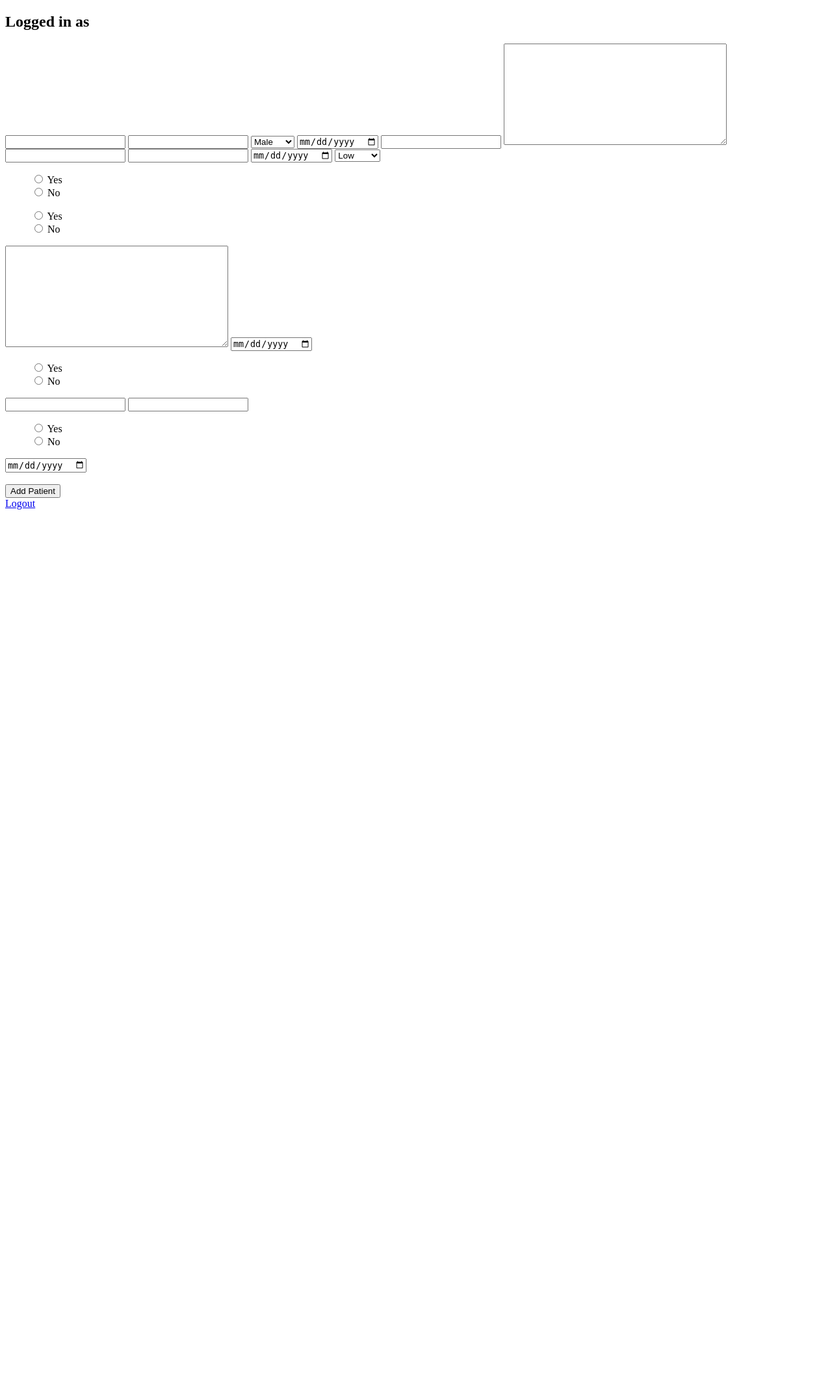
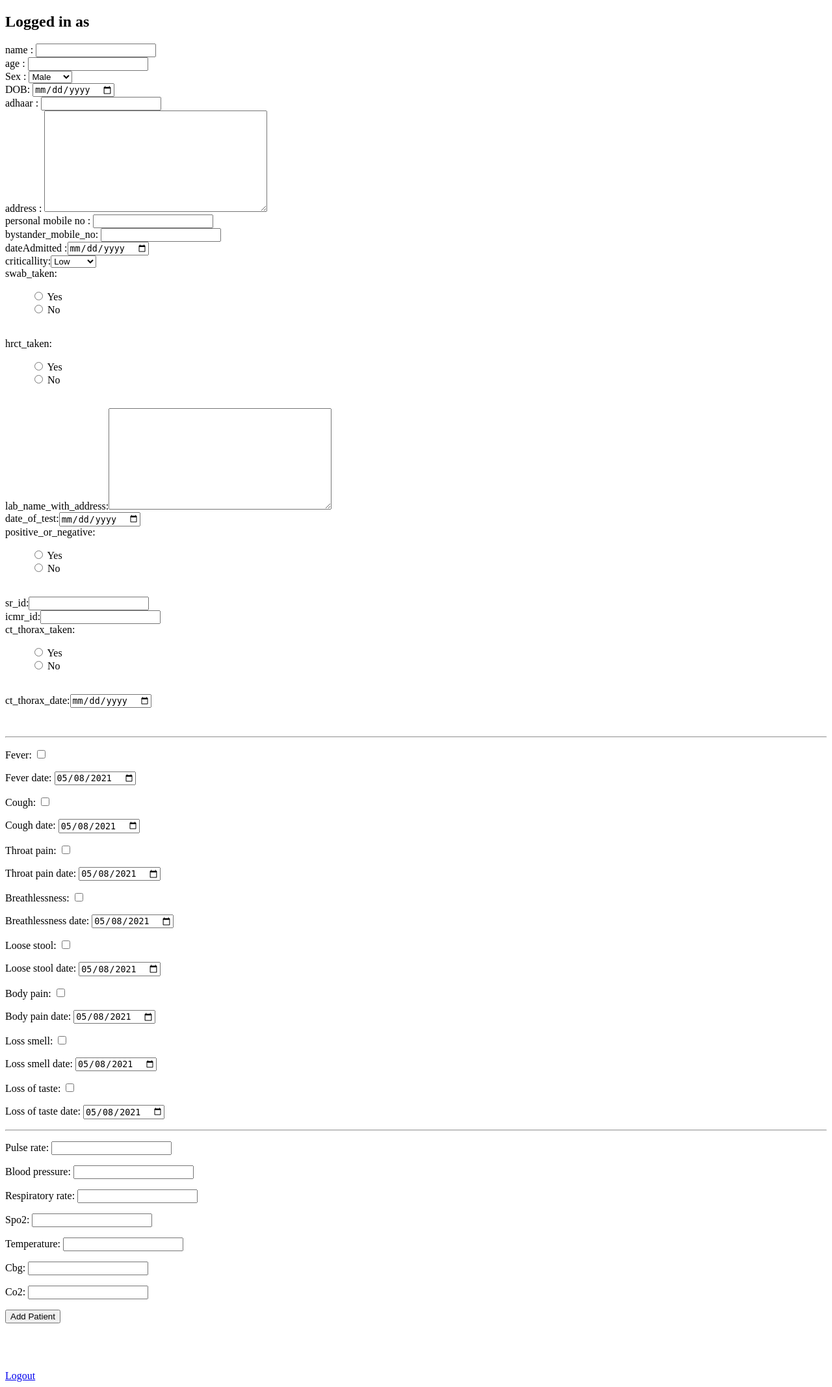
Before and after one commit to sanathsasi01/EcCovid, a Django app: page /Doctor-page/docx/ in a window 1280 px wide. Shown: the whole page at 65% size. Before the commit the page ends 784 px from the top, so only its background shows below. Run offline with Django 3.2, Linux system fonts and the light colour scheme; data that the repository does not hold is empty; some libraries are stand-ins or nearby versions.

Commit message:
patientreg2
patient registration add new features

```diff
--- a/DoctorModule/views.py
+++ b/DoctorModule/views.py
@@ -15,14 +15,17 @@ User = get_user_model()
 def doctorPage(request):
     doc_id = request.user.id
     patients = PatientDetails.objects.filter(doctor=doc_id)
-    AddPatientForm  = AddPatient(
-        initial={ 'doctor' : doc_id }
-    )
-    # RTPCRForm = RTPCR_Detail()
+
+    # forms
+    AddPatientForm  = AddPatient(initial={ 'doctor' : doc_id })
+    PatientSymptomsForm = SymptomsForm()
+    PatientSignsForm = SignsForm()
+
     context = {
         'patients' : patients,
         'AddPatientForm' : AddPatientForm,
-        # 'RTPCRForm' : RTPCRForm
+        'PatientSymptomsForm' : PatientSymptomsForm,
+        'PatientSignsForm' : PatientSignsForm
     }
     return render(request, 'doctor/doctor.html', context)
 
--- a/PatientModule/forms.py
+++ b/PatientModule/forms.py
@@ -9,16 +9,6 @@ class DateInput(forms.DateInput):
 
 
 class AddPatient(forms.ModelForm):
-    sex_choice = (
-            ('male',"Male"),
-            ('female',"Female"),
-            ('other',"Other")
-    )
-    criticality_choice = (
-            ('low',"Low"),
-            ('medium',"Medium"),
-            ('high',"High")
-        )
     choices = (
         ('Yes','Yes'),
         ('No','No'),
@@ -43,18 +33,100 @@ class AddPatient(forms.ModelForm):
         choices=choices,
         widget=forms.RadioSelect
     )
+    sex_choice = (
+            ('male',"Male"),
+            ('female',"Female"),
+            ('other',"Other")
+        )
+    criticality_choice = (
+            ('low',"Low"),
+            ('medium',"Medium"),
+            ('high',"High")
+        )
     sex = forms.ChoiceField(choices=sex_choice)
     criticallity = forms.ChoiceField(choices=criticality_choice)
+    swab_taken = forms.TypedChoiceField(
+        choices=choices,
+        widget=forms.RadioSelect
+    )
+    hrct_taken = forms.TypedChoiceField(
+        choices=choices,
+        widget=forms.RadioSelect
+    )
+    ct_thorax_taken = forms.TypedChoiceField(
+        choices=choices,
+        widget=forms.RadioSelect
+    )
+    positive_or_negative = forms.TypedChoiceField(
+        choices=choices,
+        widget=forms.RadioSelect
+    )
     class Meta:
         model = PatientDetails
         fields = '__all__'
-        # exclude = ['doctor']
         widgets = {
             'dob': DateInput(),
             'dateAdmitted' : DateInput(),
             'ct_thorax_date': DateInput(),
             'date_of_test' : DateInput()
         }
+
+# case Sheet form
+class SymptomsForm(forms.ModelForm):
+    class Meta:
+        model = Symptoms
+        exclude = ('patient',)
+        widgets = {
+            'fever_date': DateInput(),
+            'cough_date' : DateInput(),
+            'throat_pain_date': DateInput(),
+            'breathlessness_date' : DateInput(),
+            'loose_stool_date' : DateInput(),
+            'body_pain_date' : DateInput(),
+            'loss_smell_date' : DateInput(),
+            'loss_of_taste_date' : DateInput(),
+        }
+
+class SignsForm(forms.ModelForm):
+    class Meta:
+        model = Signs
+        exclude = ('patient',)
+
+
+
+
+
+
+
+
+
+
+
+
+
+
+
+
+
+
+
+
+
+
+
+
+
+
+
+
+
+
+
+
+
+
+
+
 
 # class RTPCR_Detail(forms.ModelForm):
 #     choices = (
@@ -83,7 +155,7 @@ class AddPatient(forms.ModelForm):
 #     )
 #     class Meta:
 #         model = RT_PCR_Details
-#         exclude = ['patient']
+#         fields = '__all__'
 #         widgets = {
 #             'ct_thorax_date': DateInput(),
 #             'date_of_test' : DateInput()
--- a/PatientModule/models.py
+++ b/PatientModule/models.py
@@ -1,10 +1,10 @@
 from django.db import models
 from django.contrib.auth import get_user_model
-
+import datetime
 # from phonenumber_field.modelfields import PhoneNumberField
-# Create your models here.
 
 User = get_user_model()
+
 class PatientDetails(models.Model):
     doctor = models.ForeignKey(User, on_delete=models.CASCADE)
     name = models.CharField(max_length=30, null=True)
@@ -18,11 +18,6 @@ class PatientDetails(models.Model):
     dateAdmitted = models.DateTimeField(null=True)
     criticallity = models.CharField(max_length=10, null=True)
 
-#     def __str__(self):
-#         return self.name
-
-# class RT_PCR_Details(models.Model):
-    # patient = models.ForeignKey(PatientDetails, on_delete=models.CASCADE)
     swab_taken = models.CharField(max_length=3, null=True)
     hrct_taken = models.CharField(max_length=3, null=True)
     lab_name_with_address = models.TextField(null=True)
@@ -32,3 +27,43 @@ class PatientDetails(models.Model):
     icmr_id = models.CharField(max_length=50, null=True)
     ct_thorax_taken = models.CharField(max_length=3, null=True)
     ct_thorax_date = models.DateField(null=True)
+
+
+class Symptoms(models.Model):
+    patient = models.ForeignKey(PatientDetails, on_delete=models.CASCADE, null=True)
+    fever = models.BooleanField(default=False)
+    fever_date = models.DateField(default=datetime.date.today)
+
+    cough = models.BooleanField(default=False)
+    cough_date = models.DateField(default=datetime.date.today)
+
+    throat_pain = models.BooleanField(default=False)
+    throat_pain_date = models.DateField(default=datetime.date.today)
+
+    breathlessness = models.BooleanField(default=False)
+    breathlessness_date = models.DateField(default=datetime.date.today)
+
+    loose_stool = models.BooleanField(default=False)
+    loose_stool_date = models.DateField(default=datetime.date.today)
+
+    body_pain = models.BooleanField(default=False)
+    body_pain_date = models.DateField(default=datetime.date.today)
+
+    loss_smell = models.BooleanField(default=False)
+    loss_smell_date = models.DateField(default=datetime.date.today)
+
+    loss_of_taste = models.BooleanField(default=False)
+    loss_of_taste_date = models.DateField(default=datetime.date.today)
+
+
+
+class Signs(models.Model):
+    patient = models.ForeignKey(PatientDetails, on_delete=models.CASCADE)
+
+    pulse_rate = models.CharField(max_length=20, null=True)
+    blood_pressure = models.CharField(max_length=20, null=True)
+    respiratory_rate = models.CharField(max_length=20, null=True)
+    spo2 = models.CharField(max_length=20, null=True)
+    temperature = models.CharField(max_length=20, null=True)
+    cbg = models.CharField(max_length=20, null=True)
+    co2 = models.CharField(max_length=20, null=True)
--- a/PatientModule/urls.py
+++ b/PatientModule/urls.py
@@ -3,4 +3,5 @@ from . import views
 
 urlpatterns = [
     path('', views.AddPatients, name='AddPatient' )
+    # path('case-sheet/', views.CaseSheet, name='CaseSheet')
 ]
--- a/templates/doctor/doctor.html
+++ b/templates/doctor/doctor.html
@@ -15,27 +15,37 @@
         <form action="{% url 'AddPatient' %}" method="POST">
             {% csrf_token %}
                 {{AddPatientForm.doctor.as_hidden}}
-                {{AddPatientForm.name}}
-                {{AddPatientForm.age}}
-                {{AddPatientForm.sex}}
-                {{AddPatientForm.dob}}
-                {{AddPatientForm.adhaar}}
-                {{AddPatientForm.address}}
-                {{AddPatientForm.personal_mobile_no}}
-                {{AddPatientForm.bystander_mobile_no}}
-                {{AddPatientForm.dateAdmitted}}
-                {{AddPatientForm.criticallity}}
-                {{AddPatientForm.swab_taken}}
-                {{AddPatientForm.hrct_taken}}
-                {{AddPatientForm.lab_name_with_address}}
-                {{AddPatientForm.date_of_test}}
-                {{AddPatientForm.positive_or_negative}}
-                {{AddPatientForm.sr_id}}
-                {{AddPatientForm.icmr_id}}
-                {{AddPatientForm.ct_thorax_taken}}
-                {{AddPatientForm.ct_thorax_date}} <br><br>
+                name : {{AddPatientForm.name}} <br>
+                age : {{AddPatientForm.age}}<br>
+                Sex : {{AddPatientForm.sex}}<br>
+               DOB:  {{AddPatientForm.dob}}<br>
+                adhaar : {{AddPatientForm.adhaar}}<br>
+                address : {{AddPatientForm.address}}<br>
+                personal mobile no : {{AddPatientForm.personal_mobile_no}}<br>
+                bystander_mobile_no: {{AddPatientForm.bystander_mobile_no}}<br>
+                dateAdmitted :{{AddPatientForm.dateAdmitted}}<br>
+                criticallity:{{AddPatientForm.criticallity}}<br>
+                swab_taken:{{AddPatientForm.swab_taken}}<br>
+                hrct_taken:{{AddPatientForm.hrct_taken}}<br>
+                lab_name_with_address:{{AddPatientForm.lab_name_with_address}}<br>
+                date_of_test:{{AddPatientForm.date_of_test}}<br>
+                positive_or_negative:{{AddPatientForm.positive_or_negative}}<br>
+                sr_id:{{AddPatientForm.sr_id}}<br>
+                icmr_id:{{AddPatientForm.icmr_id}}<br>
+                ct_thorax_taken:{{AddPatientForm.ct_thorax_taken}}<br>
+                ct_thorax_date:{{AddPatientForm.ct_thorax_date}} <br>
+                <br><br>
+                <hr>
+                {{PatientSymptomsForm.as_p}}
+                <hr>
+                {{PatientSignsForm.as_p}}
             <button type="submit">Add Patient</button>
         </form>
+        <br><br>
+        {% for x in patients %}
+            {{ x.name }} <br>
+        {% endfor %}
+        <br><br>
 
 
 
```
Also changed, not shown: PatientModule/views.py (+45 -15 lines), PatientModule/migrations/0008_auto_20210508_1102.py (added), PatientModule/migrations/0009_auto_20210508_1108.py (added), PatientModule/migrations/0010_patientcasesheet.py (added), PatientModule/migrations/0011_patientcasesheet_patient.py (added), PatientModule/migrations/0012_rename_patientcasesheet_symptoms.py (added), PatientModule/migrations/0013_signs.py (added), templates/patients/caseSheet.html (added).
